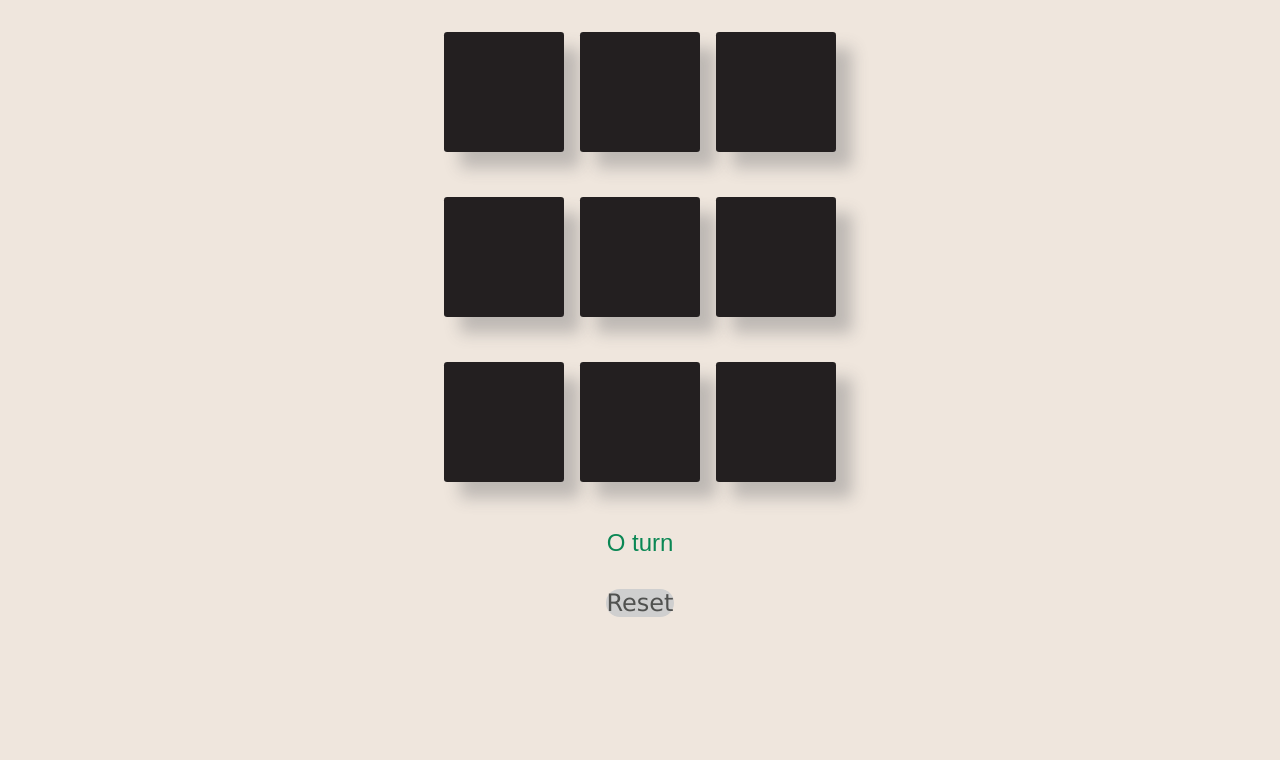
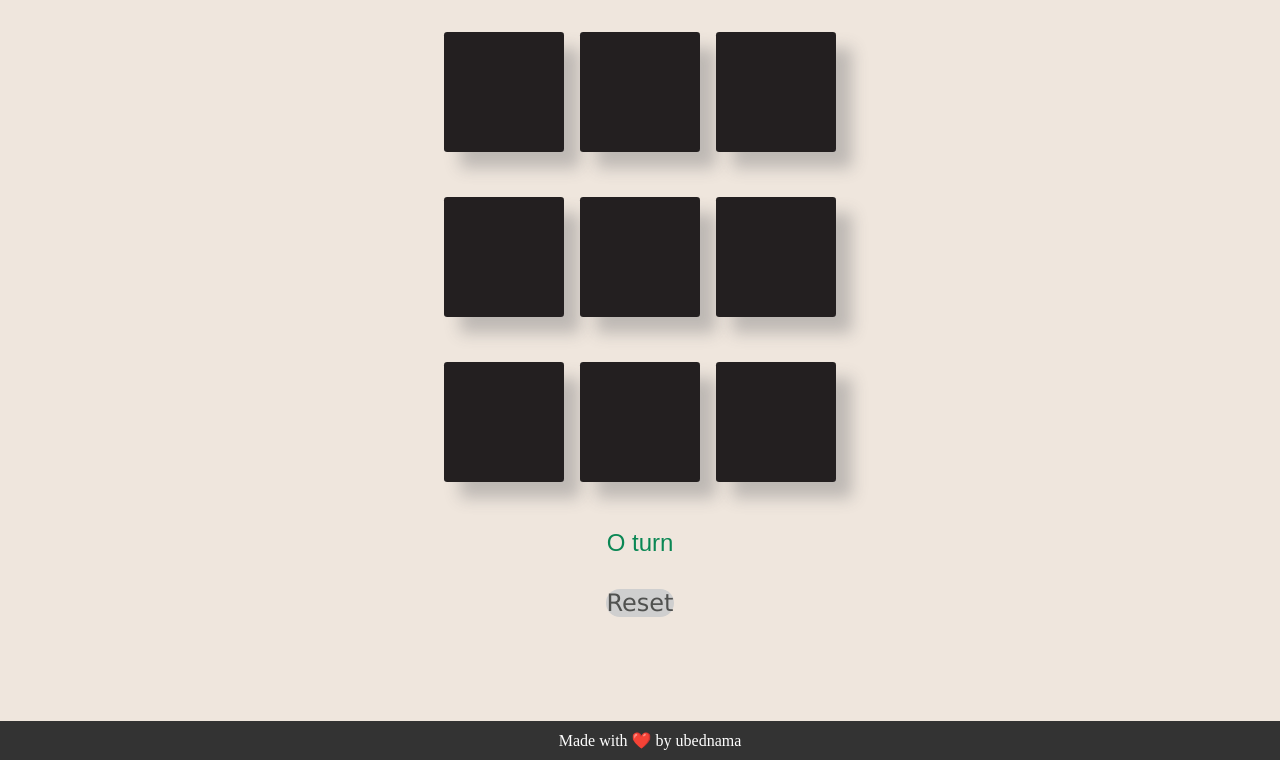
Before and after one commit to ubednama/tictactoe-js, a plain HTML site: page index.html in a window 1280 px wide. Shown: the part 40-800 px from the top of the page. Drawn offline with Linux system fonts and the light colour scheme.

Commit message:
Update style.css

```diff
--- a/style.css
+++ b/style.css
@@ -130,6 +130,18 @@ body {
 }
 
 
+#bottom-bar {
+    position: fixed;
+    bottom: 0;
+    left: 0;
+    width: 100%;
+    background-color: #333;
+    color: #fff;
+    padding: 10px;
+    text-align: center;
+}
+
+
 .hide{
     /* visibility: hidden; */
     display: none;
```
